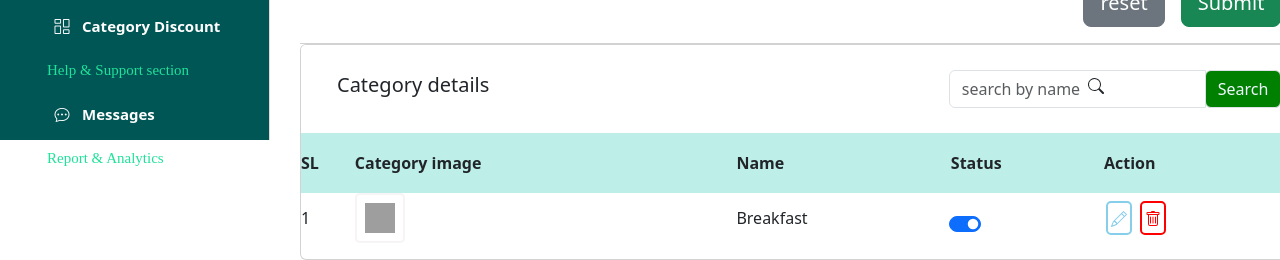
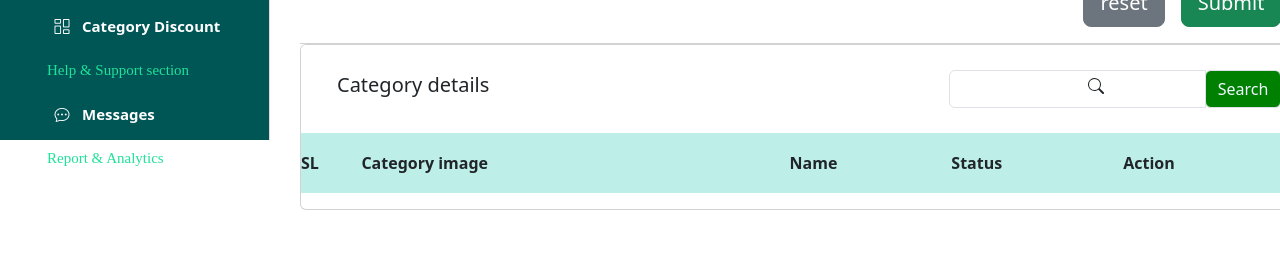
Before and after one commit to priyanka944-hub/Grofresh, a React (Create React App) app: page /catergory-setup-Categories in a window 1280 px wide. Shown: the part 660-920 px from the top of the page. After the commit the page ends 870 px from the top, so only its background shows below. Built offline with nearby package versions, Linux system fonts and the light colour scheme; grey boxes are pictures that could not be loaded; a web font is replaced by a local one.

Commit message:
added the search functionality to the category

```diff
--- a/src/Navigation_page/Pages/Catergory_Setup/Categories.jsx
+++ b/src/Navigation_page/Pages/Catergory_Setup/Categories.jsx
@@ -1,4 +1,4 @@
-import React from 'react'
+import React, { useState } from 'react'
 import 'bootstrap/dist/css/bootstrap.css';
 import 'bootstrap/dist/js/bootstrap.bundle.min';
 import { Pencil, Search, Trash } from 'react-bootstrap-icons';
@@ -19,6 +19,26 @@ export default function Categories() {
         {id:5, img:cat7, name:" Cooking",status:"",icon1:<Pencil/>,icon2:<Trash/>},
 
     ]
+
+    const [value,setValue]=useState(' ');
+    const [dataSource,setDataSource]=useState(tableData)
+    const [tableFilter,setTableFilter]=useState([])
+
+
+
+    const filterData=(e)=>{
+        if(e.target.value != " "){
+
+                setValue(e.target.value)
+                const filterTable=dataSource.filter(o=>Object.keys(o).some(k=>
+                    String(o[k]).toLowerCase().includes(e.target.value.toLowerCase())
+                ))
+                setTableFilter([...filterTable])
+        }else{
+            setValue(e.target.value)
+            setDataSource([...dataSource])
+        }
+    }
 
 
   return (
@@ -70,7 +90,7 @@ export default function Categories() {
                             <div className='card--header'>
                                 <h5 className='card-title'> Category details</h5>
                            <form>
-                            <div className='input-group'> <input type="search" className='form-control' aria-label='Search' placeholder='search by name'/>
+                            <div className='input-group'> <input type="search" className='form-control' aria-label='Search' placeholder='search by name' value={value} onChange={filterData}/>
                             <span className='tio-input-search '><Search/></span>
                             <div class="input-group-append">
                                 <button type="submit" class="input-group-text" fdprocessedid="maarpr"> Search</button>
@@ -89,19 +109,32 @@ export default function Categories() {
                                         <th>Status</th>
                                         <th>Action</th>
                                         </tr>
+                                    <tbody>
 
-
-                                <tr>
-                                    <td>1</td>
-                                    <td><img src={cat1} alt="cat1"  className='cat1'/></td>
-                                    <td> Breakfast</td>
-                                    <td className='text-center'><div class="form-check form-switch"><input class="form-check-input" type="checkbox" id="flexSwitchCheckChecked" checked/></div></td>
-                                    <td >
-                                    <button className='icon1'><Pencil/></button> <button className='icon2'><Trash/></button>
-                                    </td>
-                                </tr>
-
-
+                                    {value.length>0 ? tableFilter.map((data)=>{
+                                        return(
+                                            <tr>
+                                        <td>{data.id}</td>
+                                        <td ><img src={data.img} alt="logo" className='cat1'/></td>
+                                        <td>{data.name}</td>
+                                        <td>{data.status}</td>
+                                        <td><button className='icon1'>{data.icon1}</button><button className='icon2'>{data.icon2}</button></td>
+                                    </tr>
+                                        )
+                                    }):
+                                    dataSource.map((data)=>{
+                                        return(
+                                            <tr>
+                                        <td>{data.id}</td>
+                                        <td ><img src={data.img} alt="logo" className='cat1'/></td>
+                                        <td>{data.name}</td>
+                                        <td>{data.status}</td>
+                                        <td><button className='icon1'>{data.icon1}</button><button className='icon2'>{data.icon2}</button></td>
+                                    </tr>
+                                        )
+                                    })
+                                    }
+                                </tbody>
                             </table>
                         </div>
 
```
